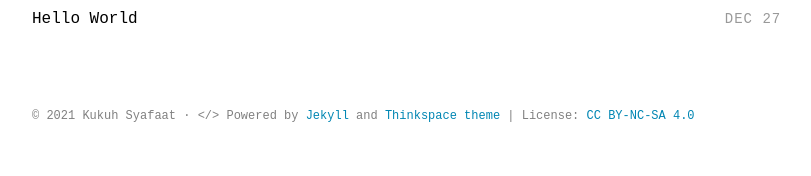
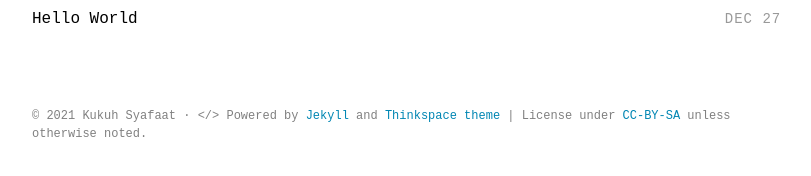
Before and after one commit to cho2/cho2.github.io, a Jekyll site: the page built from index.html, in a window 1280 px wide and 900 px high, scrolled down 3540 px. Shown: the part 709-885 px from the top of the window, without its empty margins (232-1043 px from the left). Built offline with Jekyll 4.4.1, drawn with Linux system fonts in a browser that asks for light colours; some web fonts are replaced.

Commit message:
update footer

```diff
--- a/_includes/footer.html
+++ b/_includes/footer.html
@@ -1,5 +1,5 @@
 <footer class="site-footer">
   <div class="container">
-    <small class="block">&copy; {{ site.time | date: '%Y' }} {{ site.author.name }} &middot; &lt;/&gt; Powered by <a href="https://jekyllrb.com/">Jekyll</a> and <a href="https://github.com/heiswayi/thinkspace">Thinkspace theme</a> | License: <a href="https://creativecommons.org/licenses/by-nc-sa/4.0/">CC BY-NC-SA 4.0</a></small>
+    <small class="block">&copy; {{ site.time | date: '%Y' }} {{ site.author.name }} &middot; &lt;/&gt; Powered by <a href="https://jekyllrb.com/">Jekyll</a> and <a href="https://github.com/heiswayi/thinkspace">Thinkspace theme</a> | License under <a href="https://creativecommons.org/licenses/by-sa/">CC-BY-SA</a> unless otherwise noted.</small>
   </div>
 </footer>
```
